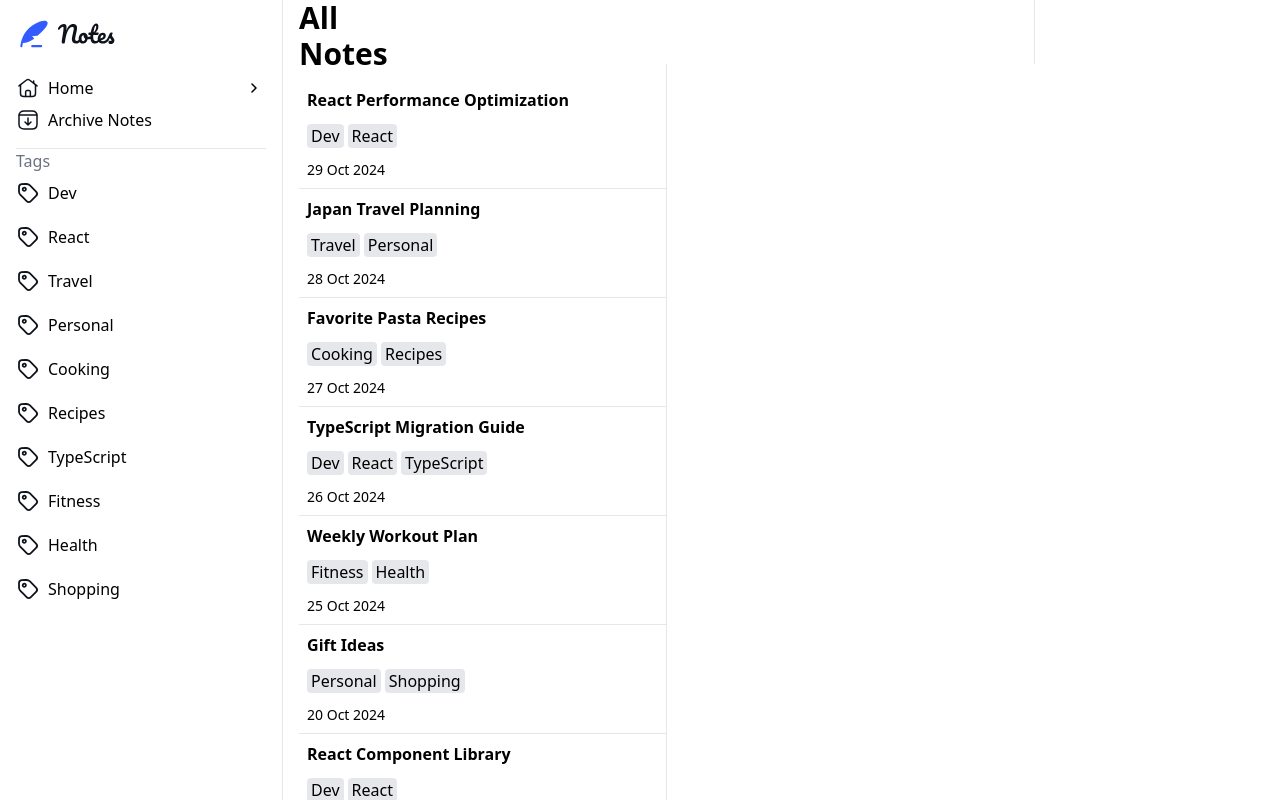
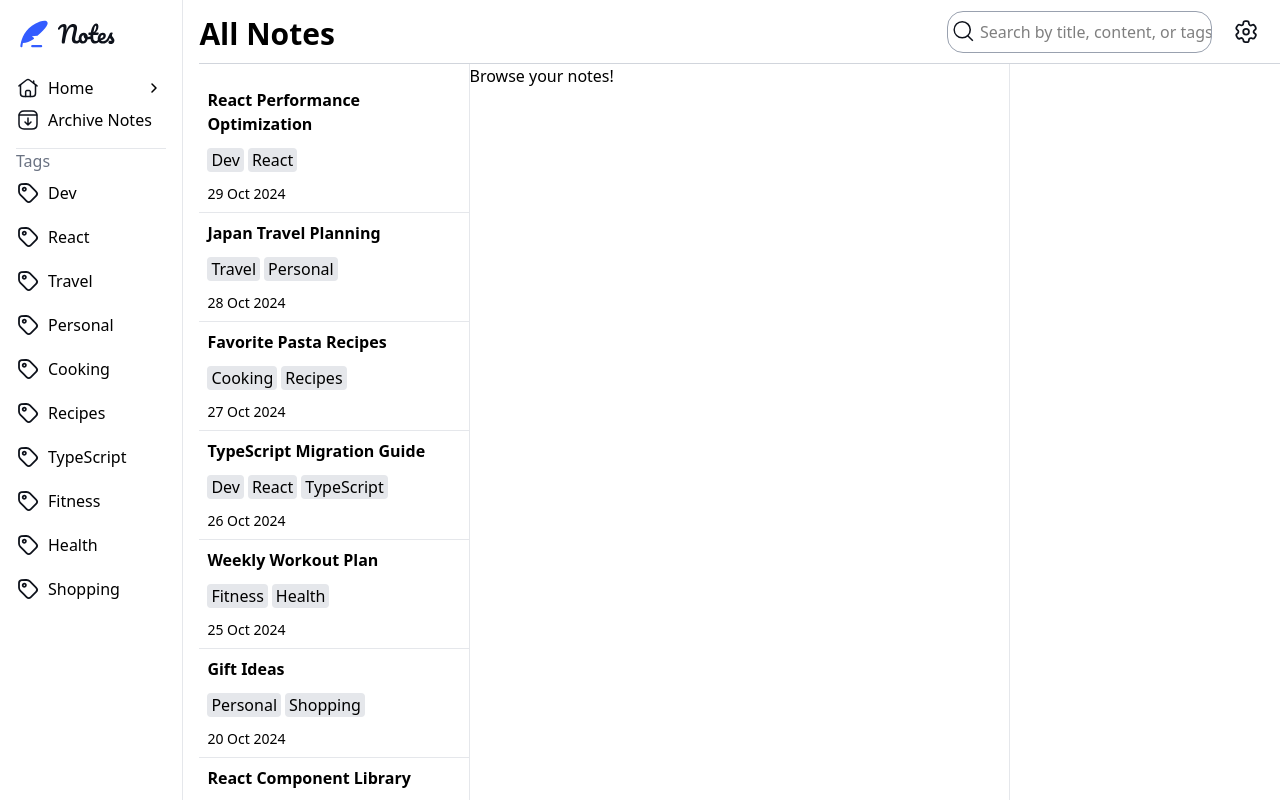
Before and after one commit to JuanPabloYL/note-taking-app, a React (Vite) app: page / in a window 1280 px wide. Shown: the top 800 px of the page. Built offline with nearby package versions, Linux system fonts and the light colour scheme.

Commit message:
Fix function to display notes in mobile and desktop layout

```diff
--- a/src/notes/components/Note.jsx
+++ b/src/notes/components/Note.jsx
@@ -23,7 +23,7 @@ export const Note = () => {
   }
   return (
     <div className="px-4 pt-2">
-      <div className="flex items-center justify-between  border-b border-b-slate-200 pb-2">
+      <div className="flex items-center justify-between  border-b border-b-slate-200 pb-2 lg:hidden">
         <div className="cursor-pointer">
           <button
             className="flex items-center hover:cursor-pointer"
--- a/src/notes/components/Notes.jsx
+++ b/src/notes/components/Notes.jsx
@@ -3,19 +3,47 @@ import { NoteItem } from "./NoteItem";
 import { AuthContext } from "../../context/AuthContext";
 import { CreateNewButton } from "./CreateNewButton";
 import { SideBar } from "./SideBar";
+import { useParams, useNavigate } from "react-router";
+import { Note } from "./Note";
+import iconSearch from "../../assets/images/icon-search.svg";
+import iconSettings from "../../assets/images/icon-settings.svg";
+import { getNoteById } from "../helpers/getNoteById";
 
 export const Notes = () => {
   const { notes } = useContext(AuthContext);
+  const { id } = useParams();
+  const navigate = useNavigate();
+  const note = getNoteById(id, notes);
 
   return (
+    <>
       <div className="rounded-t px-4 pt-5 pb-21 lg:grid lg:grid-cols-[repeat(13,1fr)] gap-4 lg:rounded-none lg:p-0">
         <SideBar />
 
-      <div className="col-start-4 col-end-14 lg:grid grid-cols-[repeat(8,1fr)] lg:grid-rows-[repeat(1,4rem)] min-h-screen">
-        <div className="col-start-1 cold-end-10">
+        <div className="col-start-3 col-end-14 lg:grid grid-cols-[repeat(8,1fr)] lg:grid-rows-[repeat(1,4rem)] min-h-screen">
+          <div className="hidden col-span-full lg:flex justify-between py-4 pr-5 border-b border-b-gray-300">
             <h2 className="font-bold text-3xl">All Notes</h2>
+
+            <div className="flex items-center gap-5">
+              <div className="relative">
+                <input
+                  className="pl-8 border rounded-2xl border-gray-400 py-2 focus:outline-none"
+                  type="text"
+                  placeholder="Search by title, content, or tags..."
+                />
+                <img
+                  className="absolute top-2 left-1"
+                  src={iconSearch}
+                  alt="Icon Search"
+                />
               </div>
-        <div className="col-span-3 border-r border-r-gray-200 row-start-2">
+
+              <img className="w-7" src={iconSettings} alt="Icon Settings" />
+            </div>
+          </div>
+
+          {/* Notes List Section */}
+          <div className="col-span-2 border-r border-r-gray-200 row-start-2">
             <h2 className="font-bold text-3xl lg:hidden">All Notes</h2>
             <ul className="pt-4">
               {notes.map((note, i) => (
@@ -25,10 +53,25 @@ export const Notes = () => {
             <CreateNewButton />
           </div>
 
-        {/* Note */}
-        <div className="col-span-5 border-r border-r-gray-200"></div>
-        <div>{/* Here */}</div>
+          {/* Desktop Layout: Note inside the grid */}
+          <div className="hidden lg:block col-span-4 border-r border-r-gray-200">
+            {note ? <Note /> : <p>Browse your notes!</p>}
+          </div>
+
+          {/* Mobile Layout: Note full-screen */}
+          {id && (
+            <div className="fixed inset-0 bg-white z-50 p-4 lg:hidden">
+              <button
+                className="absolute top-2 left-2 bg-gray-200 px-3 py-1 rounded"
+                onClick={() => navigate("/")}
+              >
+                Back
+              </button>
+              <Note />
+            </div>
+          )}
         </div>
       </div>
+    </>
   );
 };
--- a/src/notes/components/SideBar.jsx
+++ b/src/notes/components/SideBar.jsx
@@ -14,7 +14,7 @@ export const SideBar = () => {
 
   const tags = getTags(notes);
   return (
-    <div className="hidden lg:block col-span-3 border-r border-r-gray-200">
+    <div className="hidden lg:block col-span-2 border-r border-r-gray-200">
       <Logo />
 
       <div className="px-4 mt-2">
--- a/src/router/AppRouter.jsx
+++ b/src/router/AppRouter.jsx
@@ -12,7 +12,7 @@ export const AppRouter = () => {
       </div>
       <Routes>
         <Route path="/*" element={<Notes />} />
-        <Route path="/note/:id" element={<Note />} />
+        <Route path="/note/:id" element={<Notes />} />
       </Routes>
       <MenuBar />
     </>
```
Lines whose indentation alone changed are shown as unchanged.
